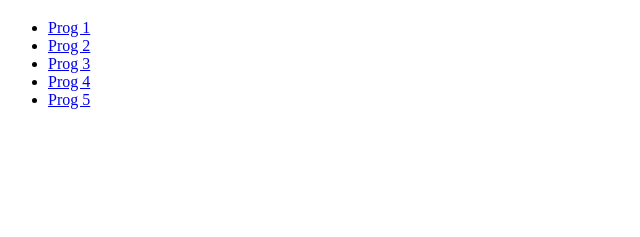
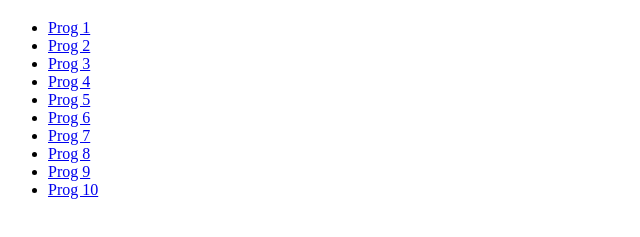
Before and after one commit to vachanmn123/ML, a plain HTML site: page index.html in a window 1280 px wide. Shown: the part 61-298 px from the top of the page, without its empty margins (0-640 px from the left). Drawn offline with Linux system fonts and the light colour scheme.

Commit message:
Update index.html

```diff
--- a/index.html
+++ b/index.html
@@ -16,6 +16,11 @@
       <li><a href="/3.py">Prog 3</a></li>
       <li><a href="/4.py">Prog 4</a></li>
       <li><a href="/5.py">Prog 5</a></li>
+      <li><a href="/6.py">Prog 6</a></li>
+      <li><a href="/7.py">Prog 7</a></li>
+      <li><a href="/8.py">Prog 8</a></li>
+      <li><a href="/9.py">Prog 9</a></li>
+      <li><a href="/10.py">Prog 10</a></li>
     </ul>
   </nav>
 </body>
```
